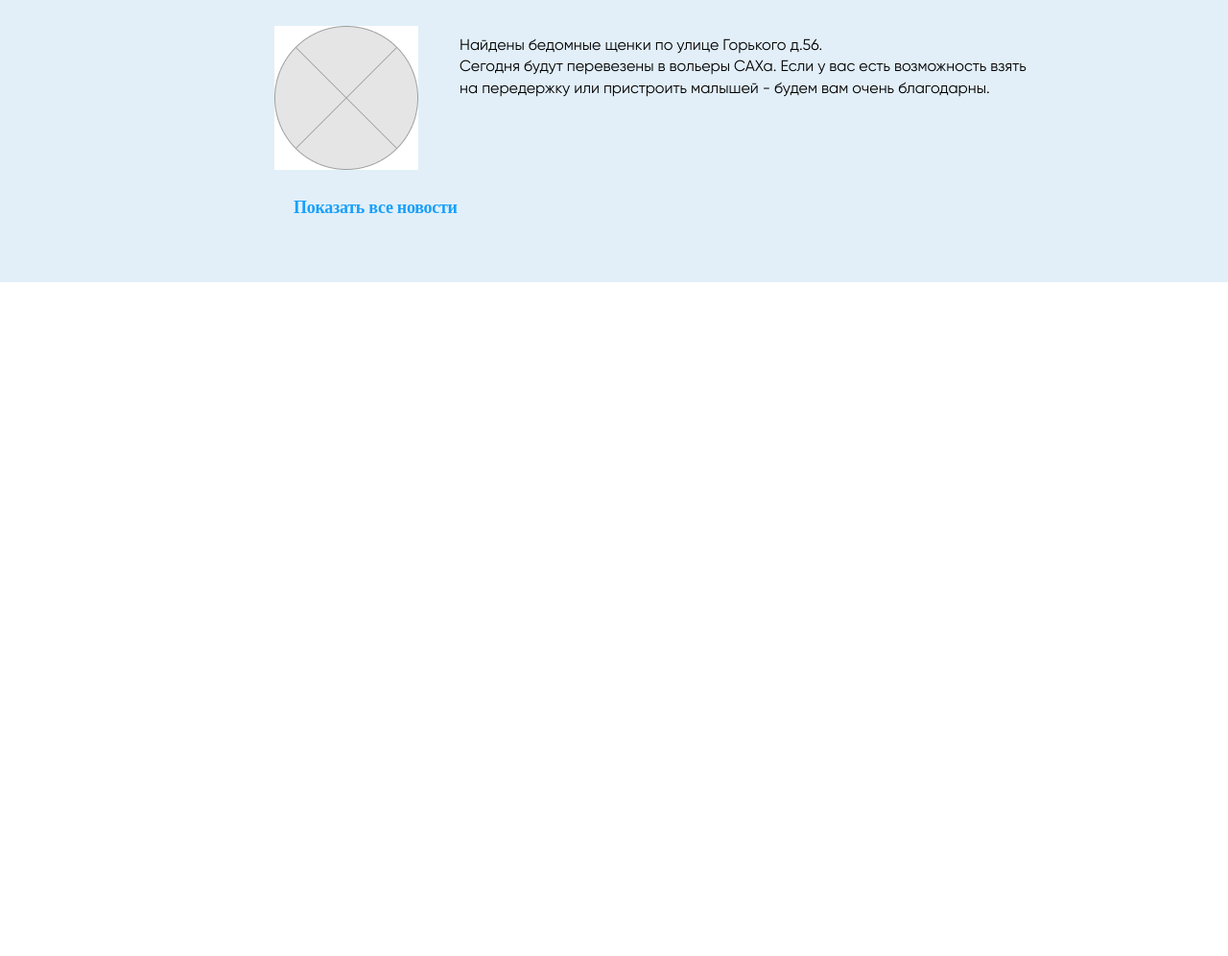
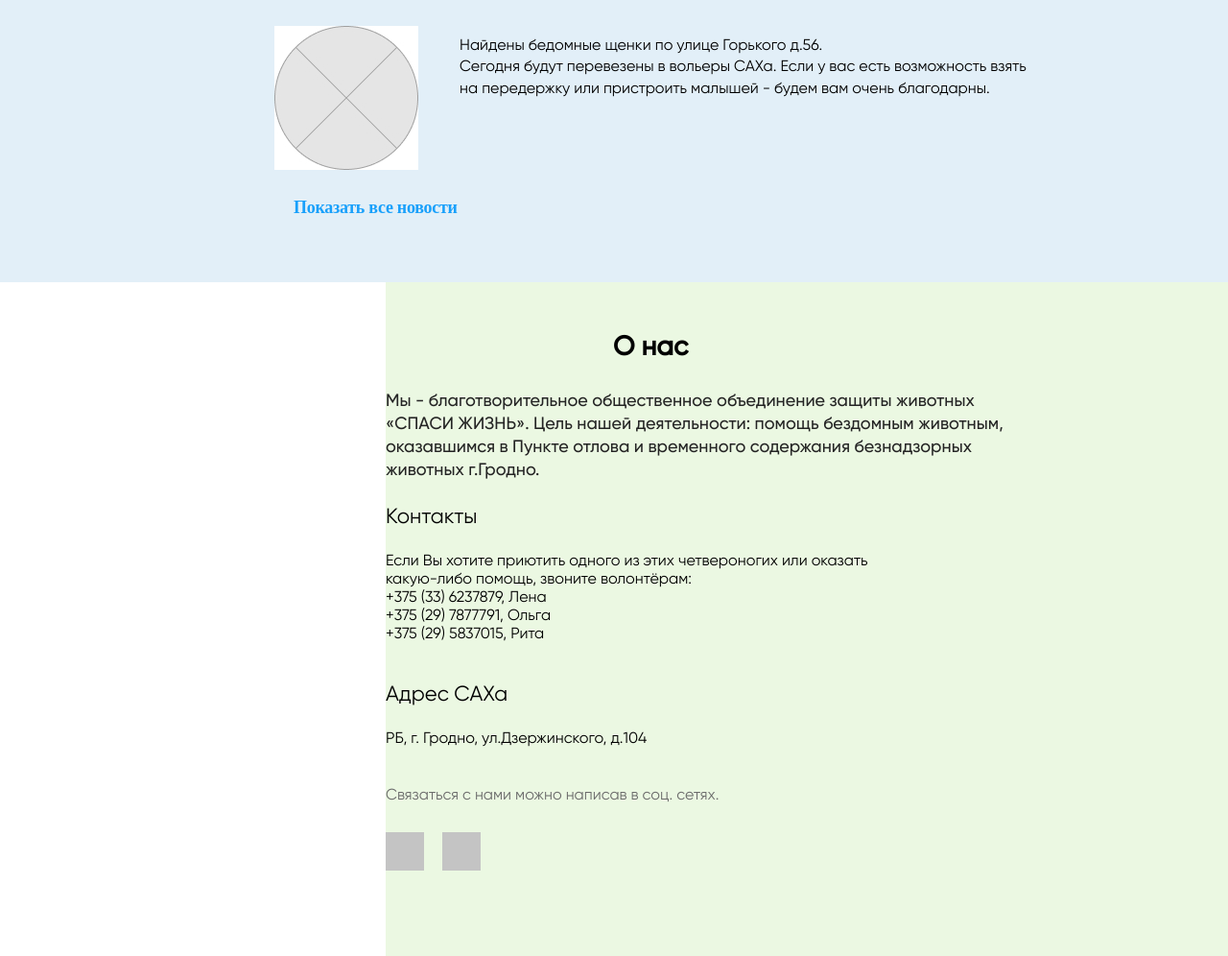
Before and after one commit to lost-fox/senlacourse, a plain HTML site: page index.html in a window 1280 px wide. Shown: the part 6404-7400 px from the top of the page at 96% size. Before the commit the page ends 6698 px from the top, so only its background shows below. Drawn offline with Linux system fonts and the light colour scheme; files whose address does not match are found by name; a web font is replaced by a local one.

Commit message:
screen 8

```diff
--- a/index.html
+++ b/index.html
@@ -218,7 +218,23 @@
             <div style="margin-top: 24px;"><a class ="all" href="#">Показать все новости</a></div>
 
          </div>
-
+         <div class="screen_8">
+            <h3>О нас</h3>
+            <p class="GilroyMedium">Мы - благотворительное общественное объединение защиты животных «СПАСИ ЖИЗНЬ». Цель нашей деятельности: помощь бездомным животным, оказавшимся в Пункте отлова и временного содержания безнадзорных животных г.Гродно.</p>
+            <h6>Контакты</h6>
+            <p>Если Вы хотите приютить одного из этих четвероногих или оказать какую-либо помощь, звоните волонтёрам:<br>
+               +375 (33) 6237879, Лена <br>
+               +375 (29) 7877791, Ольга<br>
+               +375 (29) 5837015, Рита
+               </p>
+            <h6>Адрес САХа</h6>
+            <p>РБ, г. Гродно, ул.Дзержинского, д.104</p>
+            <p class="gray">Связаться с нами можно написав в соц. сетях.</p>
+          <ul>
+            <li class="logo_vk"><a href="#" ><img src="/img/Rectangle 46.jpg" alt="vk"></a></li>
+            <li class="logo_inst"><a href="#" ><img src="/img/Rectangle 46.jpg" alt="inst"></a></li>
+          </ul>
+         </div>
       </main>
       <footer>
 
--- a/style.css
+++ b/style.css
@@ -674,6 +674,8 @@ h3{
   margin-left: 73px;
 }
 
+/* screen 7 */
+
 .screen_7{
   width: 1366px;
   height: 563px;
@@ -716,3 +718,60 @@ h3{
 .screen_7 a{
    margin-left: 306px;
 }
+
+/* screen 8 */
+
+.screen_8{
+  width: 964px;
+  height: 702px;
+  background: #ebf8e2;
+  margin-left: 402px;
+}
+
+.screen_8 p{
+  margin-bottom: 40px;
+  width: 545px;
+}
+
+.screen_8 h3{
+  font-family: 'GilroyMedium', Courier, monospace;
+  font-weight: 600;
+  font-size: 28px;
+  line-height: 24px;
+  height: 32px;
+  padding-top: 56px;
+  margin-left: 237px;
+}
+
+.screen_8 .GilroyMedium{
+  font-family: 'GilroyMedium', Courier, monospace;
+  font-size: 18px;
+  line-height: 24px;
+  color: #242424;
+  margin: 24px 0px;
+  width: 680px;
+  height: 96px;
+}
+
+.screen_8 h6{
+  font-weight: normal;
+  font-size: 22px;
+  line-height: 26px;
+  margin-bottom: 24px;
+}
+
+.screen_8 .logo_vk{
+  float: left;
+  margin-left: 0px;
+   margin-right: 19px;
+}
+
+.screen_8 .logo_inst {
+  float: left;
+  margin-left: 0px;
+}
+
+.screen_8 .gray{
+  color: #6B6B6B;
+  margin-bottom: 28px;
+}
```
